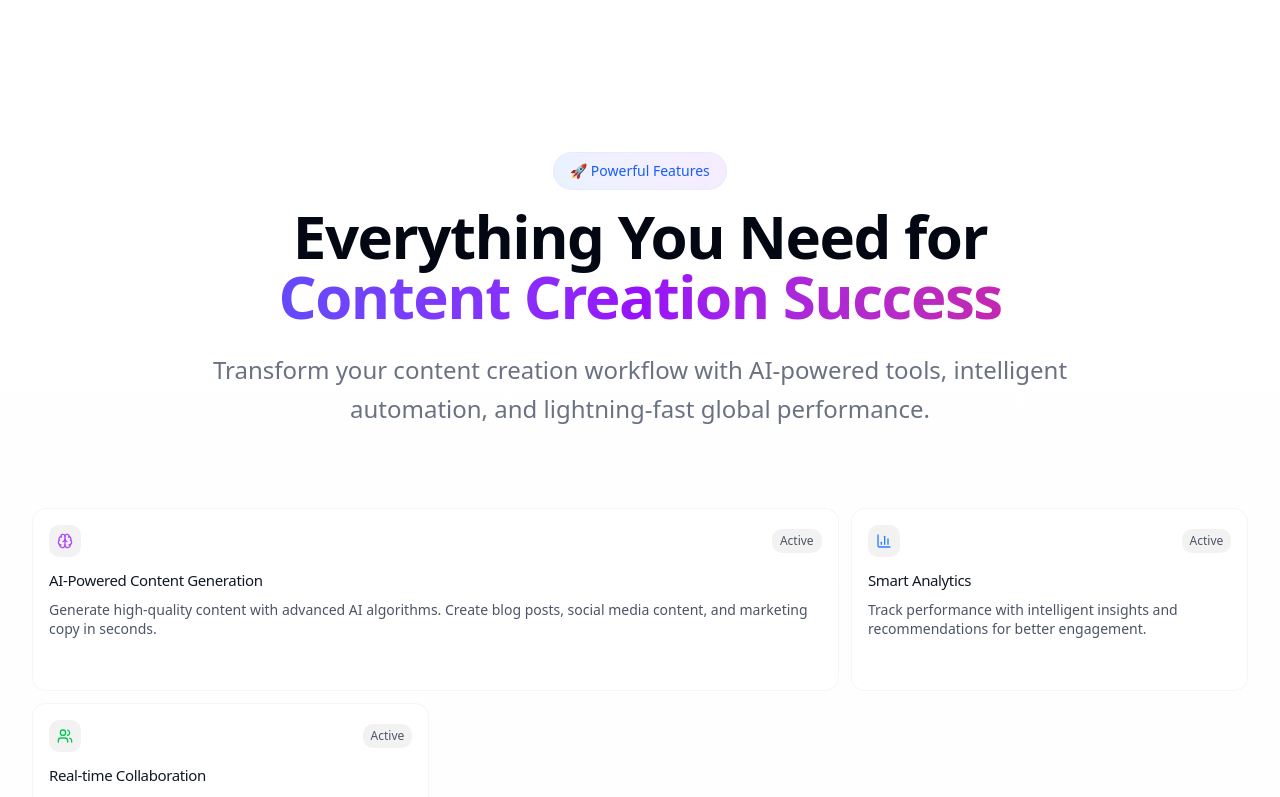
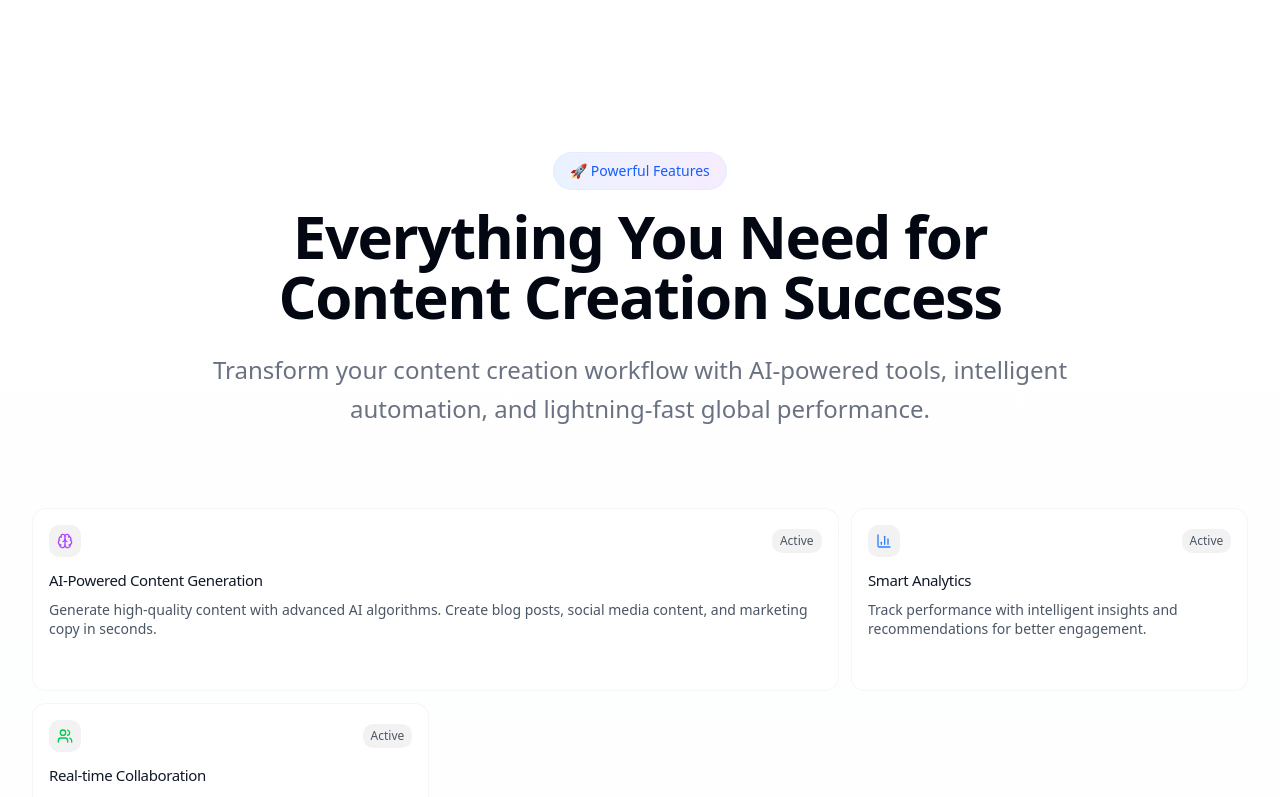
Before and after one commit to SH20RAJ/creoyt, a Next.js app: page / in a window 1280 px wide. Shown: the part 728-1525 px from the top of the page. Built offline with nearby package versions, Linux system fonts and the light colour scheme; what @stackframe/stack would draw is missing.

Commit message:
feat: update footer and navbar links, and enhance features section heading

```diff
--- a/src/components/landing/Footer.tsx
+++ b/src/components/landing/Footer.tsx
@@ -21,14 +21,14 @@ export function Footer() {
             </p>
             <div className="flex space-x-4">
               <a
-                href="https://twitter.com/ytcopilot"
+                href="https://twitter.com/sh20raj"
                 className="text-muted-foreground hover:text-foreground transition-colors"
                 aria-label="Twitter"
               >
                 Twitter
               </a>
               <a
-                href="https://linkedin.com/company/yt-copilot"
+                href="https://www.linkedin.com/company/strivio-world/"
                 className="text-muted-foreground hover:text-foreground transition-colors"
                 aria-label="LinkedIn"
               >
--- a/src/components/landing/Navbar.tsx
+++ b/src/components/landing/Navbar.tsx
@@ -38,7 +38,7 @@ export function LandingNavbar() {
           {/* Brand */}
           <Link href="/" className="flex items-center gap-2 pl-4">
             <span className="inline-flex h-6 w-6 items-center justify-center rounded-md bg-gradient-to-br from-fuchsia-500 to-indigo-500" />
-            <span className="text-sm font-semibold tracking-tight">Creaovate</span>
+            <span className="text-sm font-semibold tracking-tight">YT - Copilot</span>
           </Link>
 
           {/* Desktop nav */}
--- a/src/components/landing/enhanced-features-section.tsx
+++ b/src/components/landing/enhanced-features-section.tsx
@@ -73,7 +73,7 @@ export function EnhancedFeaturesSection() {
 
           <h2 className="text-4xl md:text-5xl lg:text-6xl font-bold tracking-tight">
             Everything You Need for
-            <span className="block bg-gradient-to-r from-blue-600 via-purple-600 to-pink-600 bg-clip-text text-transparent">
+            <span className="block">
               Content Creation Success
             </span>
           </h2>
```
